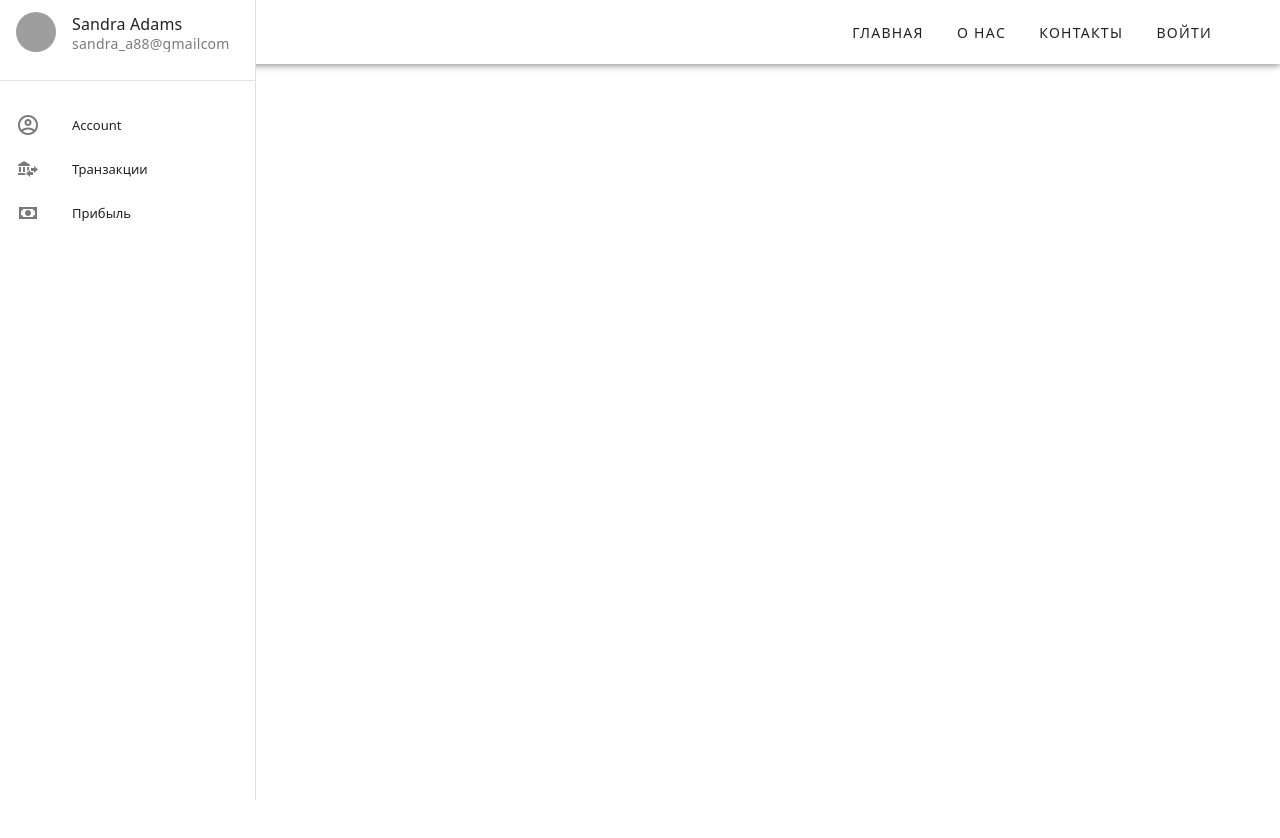
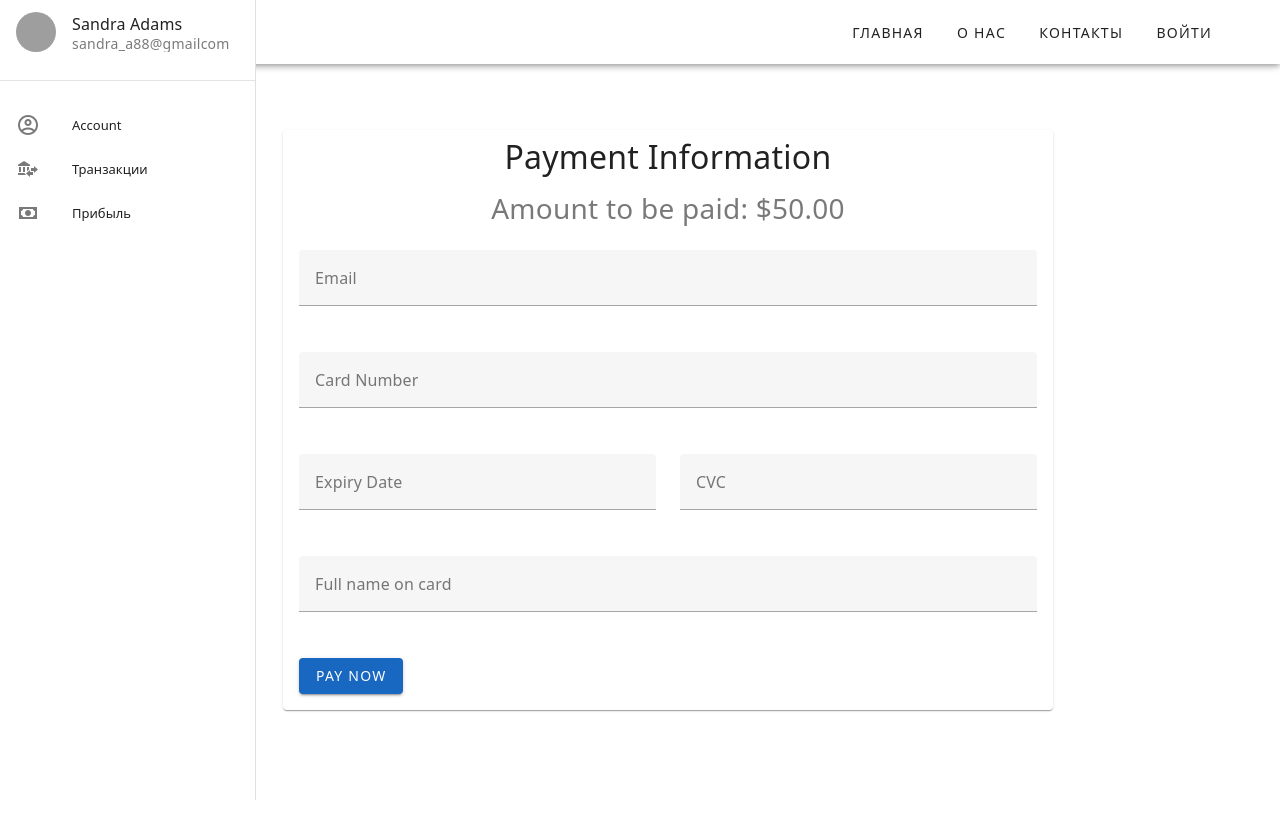
Before and after one commit to learning-kyljmeeski/ezpay-vue, a Vue app: page /payment in a window 1280 px wide. Shown: the top 838 px of the page. Before the commit the page ends 800 px from the top, so only its background shows below. Built offline with nearby package versions, Linux system fonts and the light colour scheme; grey boxes are pictures that could not be loaded.

Commit message:
add payment view

```diff
--- a/src/router.js
+++ b/src/router.js
@@ -8,6 +8,7 @@ import Account from "@/views/Account.vue";
 import Transactions from "@/views/Transactions.vue";
 import Revenue from "@/views/Revenue.vue";
 import SignUp from "@/views/SignUp.vue";
+import Payment from "@/views/Payment.vue";
 
 const routes = [
   {path: '/home', component: Home},
@@ -19,6 +20,7 @@ const routes = [
   {path: '/transactions', component: Transactions},
   {path: '/revenue', component: Revenue},
   {path: '/signup', component: SignUp},
+  {path: '/payment', component: Payment},
 ]
 
 const router = createRouter({
--- /dev/null
+++ b/src/views/Payment.vue
@@ -0,0 +1,88 @@
+<template>
+    <v-app>
+        <v-container>
+            <div class="payment-page">
+                <v-row justify="center">
+                    <v-col cols="12" md="8">
+                        <v-card>
+                            <v-card-title>
+                                <h2 class="text-center w-100">Payment Information</h2>
+                            </v-card-title>
+                            <v-card-subtitle>
+                                <div class="text-center w-100">
+                                    <h3>Amount to be paid: $50.00</h3>
+                                </div>
+                            </v-card-subtitle>
+                            <v-card-text>
+                                <form>
+                                    <v-row>
+                                        <v-col cols="12">
+                                            <v-text-field label="Email" v-model="email" outlined dense></v-text-field>
+                                        </v-col>
+                                    </v-row>
+                                    <v-row>
+                                        <v-col cols="12">
+                                            <v-text-field label="Card Number" v-model="cardNumber" outlined
+                                                dense></v-text-field>
+                                        </v-col>
+                                    </v-row>
+                                    <v-row>
+                                        <v-col cols="6">
+                                            <v-text-field label="Expiry Date" v-model="expiryDate" outlined
+                                                dense></v-text-field>
+                                        </v-col>
+                                        <v-col cols="6">
+                                            <v-text-field label="CVC" v-model="cvc" outlined dense></v-text-field>
+                                        </v-col>
+                                    </v-row>
+                                    <v-row>
+                                        <v-col cols="12">
+                                            <v-text-field label="Full name on card" v-model="fullName" outlined
+                                                dense></v-text-field>
+                                        </v-col>
+                                    </v-row>
+                                    <v-row>
+                                        <v-col cols="12">
+                                            <v-btn color="primary" @click="submitPayment">
+                                                Pay Now
+                                            </v-btn>
+                                        </v-col>
+                                    </v-row>
+                                </form>
+                            </v-card-text>
+                        </v-card>
+                    </v-col>
+                </v-row>
+            </div>
+        </v-container>
+    </v-app>
+</template>
+
+<script>
+export default {
+    data() {
+        return {
+            email: '',
+            cardNumber: '',
+            expiryDate: '',
+            cvc: '',
+            fullName: ''
+        };
+    },
+    methods: {
+        submitPayment() {
+            console.log(this.email);
+            console.log(this.cardNumber);
+            console.log(this.expiryDate);
+            console.log(this.cvc);
+            console.log(this.fullName);
+        }
+    }
+};
+</script>
+
+<style>
+.payment-page {
+    padding: 50px 0;
+}
+</style>
```
